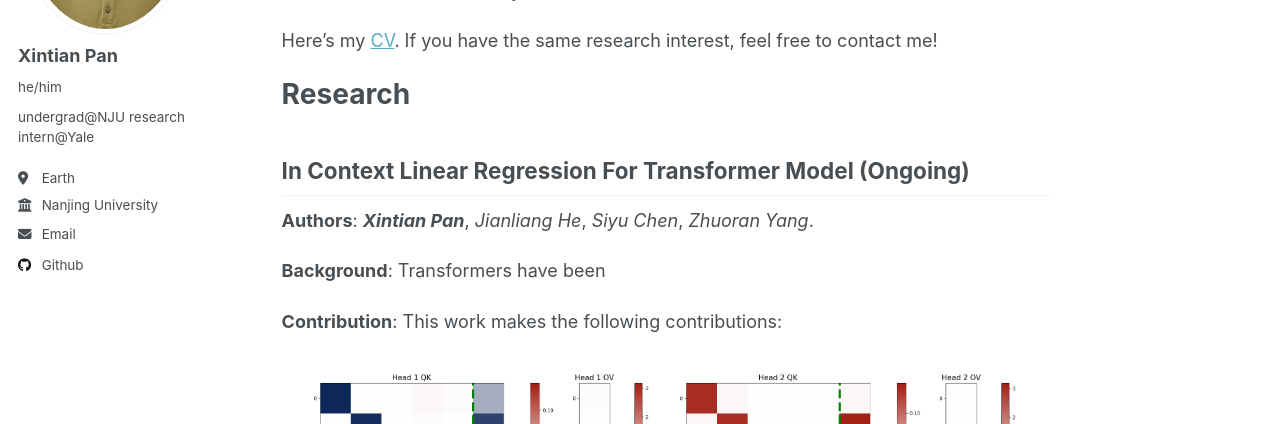
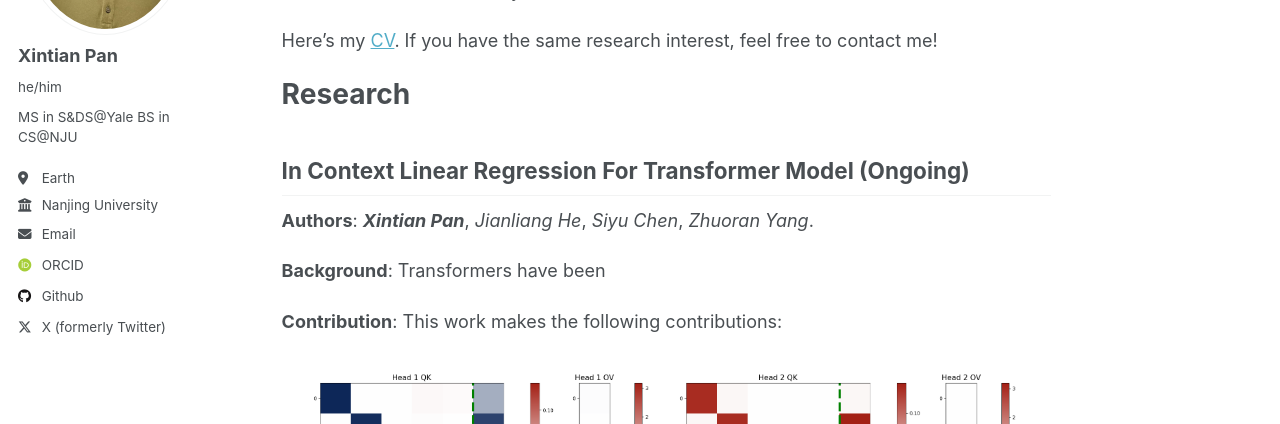
Before and after one commit to XintianPan/XintianPan.github.io, a Jekyll site: the page built from _pages/about.md, in a window 1280 px wide. Shown: the part 300-724 px from the top of the page. Built offline with Jekyll 4.4.1, drawn with Linux system fonts in a browser that asks for light colours; some web fonts are replaced.

Commit message:
Update some personal info

```diff
--- a/_config.yml
+++ b/_config.yml
@@ -24,17 +24,17 @@ author:
   avatar           : "profile.png"
   name             : "Xintian Pan"
   pronouns         : "he/him"
-  bio              : "undergrad@NJU\n\nresearch intern@Yale"
+  bio              : "MS in S&DS@Yale\n\nBS in CS@NJU"
   location         : "Earth"
   employer         : "Nanjing University"
   uri              : # URL
-  email            : "xintianpan@smail.nju.edu.cn"
+  email            : "xintian.pan@yale.edu"
 
   # Academic websites
   arxiv            : # URL - Update with the correct link to your profile
   googlescholar    : # URL
   impactstory      : # URL
-  orcid            : # URL
+  orcid            : https://orcid.org/my-orcid?orcid=0009-0006-6842-4514
   semantic         : # URL
   pubmed           : # URL
   researchgate     : # URL
@@ -66,7 +66,7 @@ author:
   steam            : # Username
   telegram         : # URL
   tumblr           : # Username
-  twitter          : # Username for X / Twitter
+  twitter          : xintianpan  # Username
   vine             : # Username
   weibo            : # Username
   wikipedia        : # Username
```
